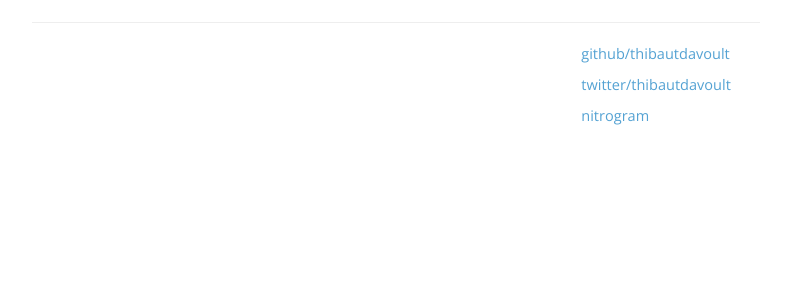
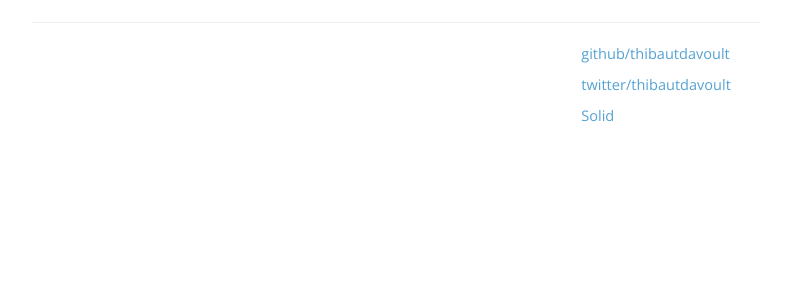
Before and after one commit to thibautdavoult/blog, a Jekyll site: the page built from _posts/2013-09-11-beginning.markdown, in a window 1280 px wide. Shown: the part 631-931 px from the top of the page, without its empty margins (244-1034 px from the left). Built offline with Jekyll 4.4.1, drawn with Linux system fonts in a browser that asks for light colours; Markdown is read by kramdown in place of the engine named in the settings.

Commit message:
adding solid

```diff
--- a/_layouts/default.html
+++ b/_layouts/default.html
@@ -7,10 +7,10 @@
         <meta name="viewport" content="width=device-width">
 
         <!-- syntax highlighting CSS -->
-        <link rel="stylesheet" href="{{ site.url }}//css/syntax.css">
+        <link rel="stylesheet" href="{{ site.url }}/css/syntax.css">
 
         <!-- Custom CSS -->
-        <link rel="stylesheet" href="{{ site.url }}//css/main.css">
+        <link rel="stylesheet" href="{{ site.url }}/css/main.css">
 
     </head>
     <body>
@@ -29,7 +29,7 @@
               <p>
                 <a href="https://github.com/thibautdavoult" target="_blank">github/thibautdavoult</a><br />
                 <a href="https://twitter.com/thibautdavoult" target="_blank">twitter/thibautdavoult</a><br />
-                <a href="http://nitrogr.am" target="_blank">nitrogram</a><br />
+                <a href="http://getsolid.io/" target="_blank">Solid</a><br />
               </p>
             </div>
           </div>
```
